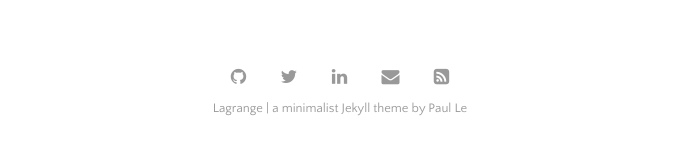
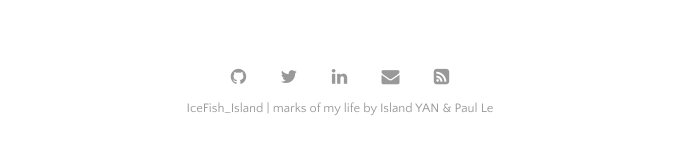
Before and after one commit to YANDaoyu/YANDaoyu.github.io, a Jekyll site: the page built from index.html, in a window 1280 px wide and 900 px high, scrolled down 2243 px. Shown: the part 746-897 px from the top of the window, without its empty margins (300-979 px from the left). Built offline with Jekyll 4.4.1, drawn with Linux system fonts in a browser that asks for light colours; the list of posts is cut into pages by our own code; some of the changed text lies outside the part shown.

Commit message:
Update _config.yml

```diff
--- a/_config.yml
+++ b/_config.yml
@@ -20,9 +20,9 @@ permalink:           none
 plugins:             [jekyll-paginate, jekyll-sitemap, jekyll-feed, jekyll-seo-tag]
 
 # Customise atom feed settings (this is where Jekyll-Feed gets configuration information)
-title:		           'Lagrange'
-description:	       'a minimalist Jekyll theme'
-author:              'Paul Le'
+title:		           'IceFish_Island'
+description:	       'marks of my life'
+author:              'Island YAN & Paul Le'
 
 # RSS 2.0 can be used instead of Atom by uncommenting following two lines
 #feed:
```
